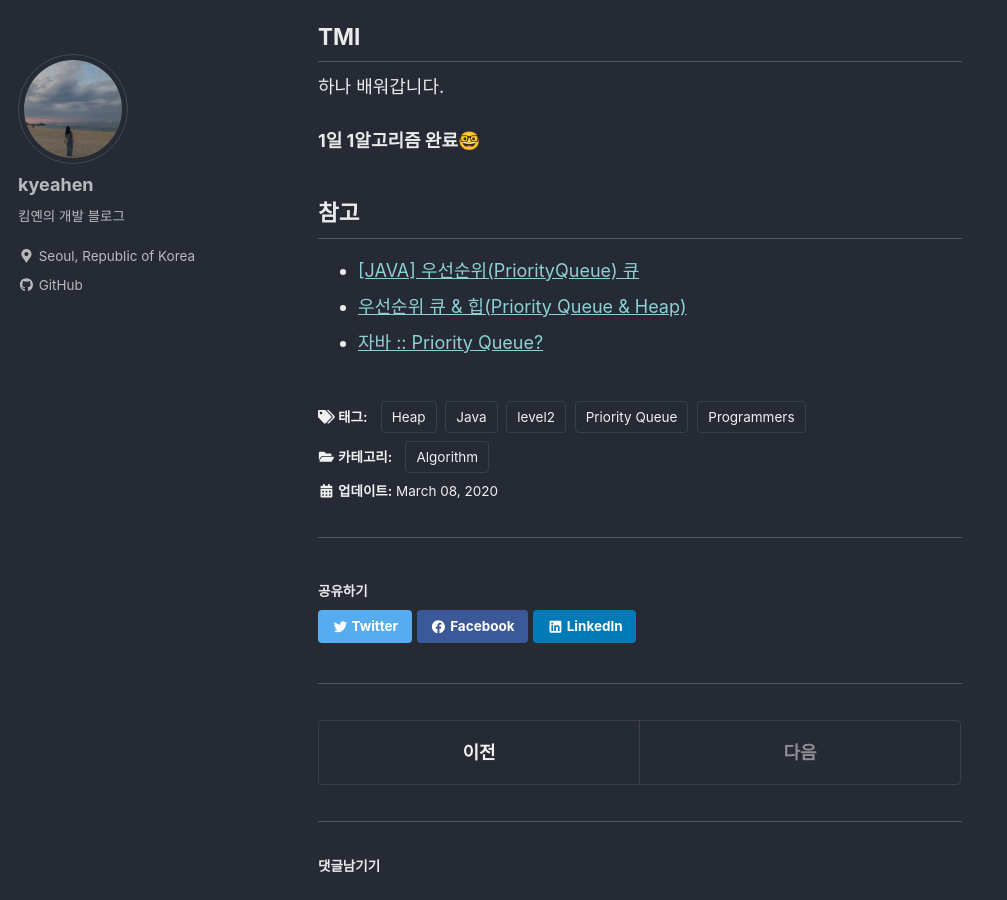
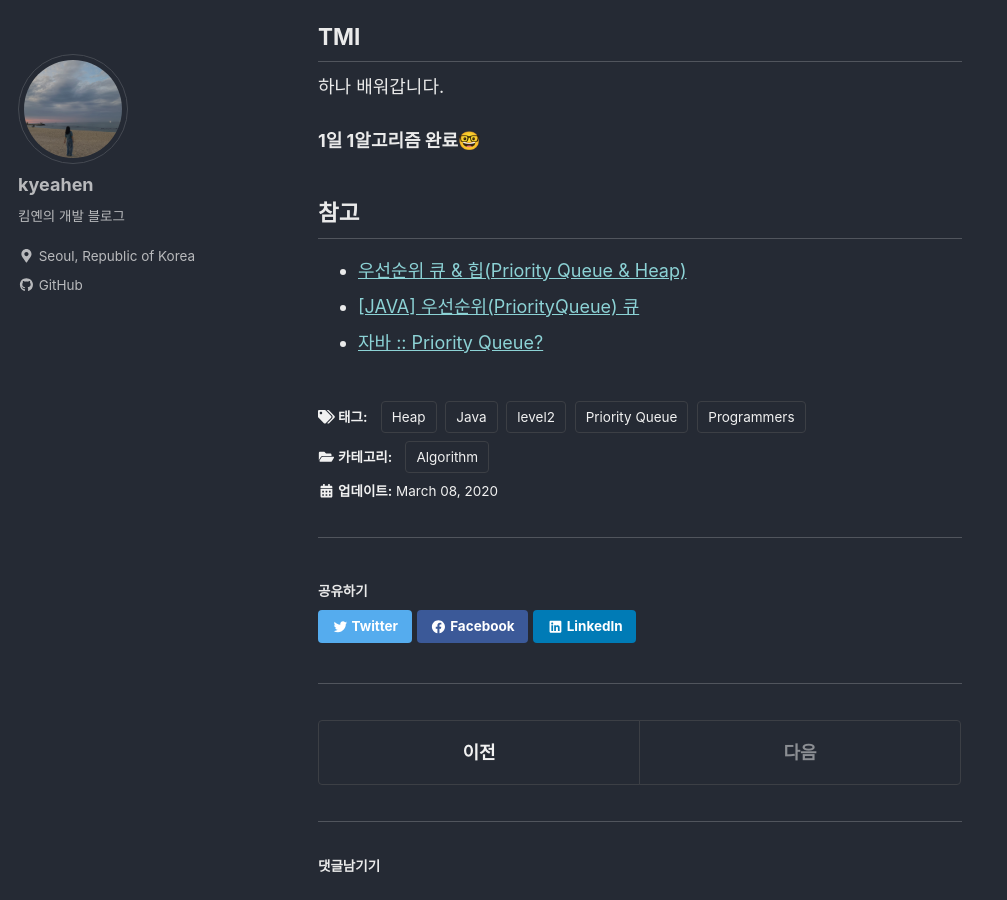
Before and after one commit to kyeahen/kyeahen.github.io, a Jekyll site: the page built from _posts/2020-03-08-[프로그래머스] 42626 더 맵게.md, in a window 1280 px wide and 900 px high, scrolled down 2961 px. Shown: the whole window, without its empty margins (0-1007 px from the left). Built offline with Jekyll 4.4.1, drawn with Linux system fonts in a browser that asks for light colours; cached includes are drawn as plain includes; nearby versions of some CDN libraries; comment, search, counter and statistics services are not loaded.

```diff
--- a/_posts/2020-03-08-[프로그래머스] 42626 더 맵게.md
+++ b/_posts/2020-03-08-[프로그래머스] 42626 더 맵게.md
@@ -97,6 +97,6 @@ pq.element()
 **1일 1알고리즘 완료🤓**
 
 ## 참고
+- <a href = "https://codingstarter.tistory.com/18"> 우선순위 큐 & 힙(Priority Queue & Heap)</a>
 - <a href = "http://asuraiv.blogspot.com/2015/11/java-priorityqueue.html"> [JAVA] 우선순위(PriorityQueue) 큐</a>
-- <a href = "https://codingstarter.tistory.com/18"> 우선순위 큐 & 힙(Priority Queue & Heap)</a>
 - <a href = "https://woovictory.github.io/2018/03/19/JavaCollectionPriorityQueue/"> 자바 :: Priority Queue?</a>
```
